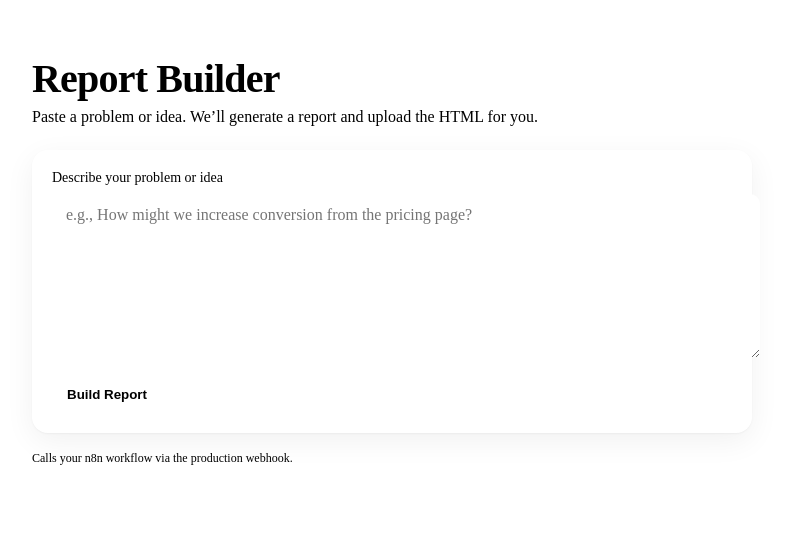
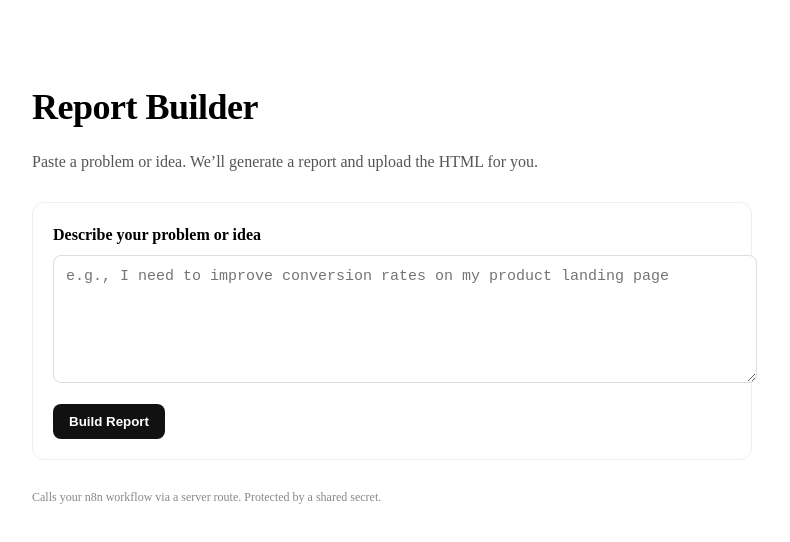
Before and after one commit to iamianmoss/report-uploader, a Next.js app: page / in a window 1280 px wide. Shown: the top 542 px of the page, without its empty margins (248-1038 px from the left). Built offline with nearby package versions, Linux system fonts and the light colour scheme.

Commit message:
Update page.tsx

```diff
--- a/app/page.tsx
+++ b/app/page.tsx
@@ -1,181 +1,227 @@
 'use client';
 
-import { useState } from 'react';
+import React, { useState } from 'react';
 
-export default function Home() {
-  const [problem, setProblem] = useState('');
-  const [submitting, setSubmitting] = useState(false);
-  const [resultUrl, setResultUrl] = useState<string | null>(null);
-  const [error, setError] = useState<string | null>(null);
+type BuildResponse = {
+  success?: boolean;
+  html_url?: string;
+  filename?: string;
+  message?: string;
+  error?: string;
+};
+
+export default function Page() {
+  const [prompt, setPrompt] = useState('');
+  const [state, setState] = useState<'idle' | 'loading' | 'done' | 'error'>('idle');
+  const [result, setResult] = useState<BuildResponse | null>(null);
 
   async function handleSubmit(e: React.FormEvent) {
     e.preventDefault();
-    setSubmitting(true);
-    setResultUrl(null);
-    setError(null);
+    const trimmed = prompt.trim();
+    if (!trimmed) return;
+
+    setState('loading');
+    setResult(null);
 
     try {
-      // Call your n8n webhook (use the PRODUCTION webhook).
-      // Put this in Vercel env: NEXT_PUBLIC_N8N_WEBHOOK_URL
-      const webhook = process.env.NEXT_PUBLIC_N8N_WEBHOOK_URL!;
-      const res = await fetch('/api/report', {
+      const res = await fetch('/api/build', {
         method: 'POST',
         headers: { 'Content-Type': 'application/json' },
-        body: JSON.stringify({ question: problem }),
+        body: JSON.stringify({ prompt: trimmed }),
       });
 
-      // Try JSON first; fall back to raw text
-      let data: any = null;
-      const text = await res.text();
-      try { data = JSON.parse(text); } catch (_) {}
+      const data: BuildResponse = await res.json();
 
       if (!res.ok) {
-        throw new Error(data?.message || text || 'Request failed');
+        setResult({ error: data.error || 'Request failed' });
+        setState('error');
+        return;
       }
 
-      // Accept either {url} or {html_url} or {link}
-      const link = data?.url || data?.html_url || data?.link || null;
-      setResultUrl(link);
-    } catch (err: any) {
-      setError(err?.message || 'Something went wrong.');
-    } finally {
-      setSubmitting(false);
+      setResult(data);
+      setState('done');
+    } catch (err) {
+      setResult({ error: (err as Error).message });
+      setState('error');
     }
   }
 
+  function reset() {
+    setPrompt('');
+    setResult(null);
+    setState('idle');
+  }
+
   return (
-    <main>
-      <section className="wrap">
-        <header className="hero">
-          <h1>Report Builder</h1>
-          <p className="sub">
-            Paste a problem or idea. We’ll generate a report and upload the HTML for you.
-          </p>
-        </header>
+    <main style={{ maxWidth: 720, margin: '0 auto', padding: '48px 16px', lineHeight: 1.5 }}>
+      <h1 style={{ fontSize: 36, fontWeight: 800, letterSpacing: -0.5, marginBottom: 8 }}>
+        Report Builder
+      </h1>
+      <p style={{ color: '#555', marginBottom: 28 }}>
+        Paste a problem or idea. We’ll generate a report and upload the HTML for you.
+      </p>
 
-        <form className="card" onSubmit={handleSubmit}>
-          <label htmlFor="problem">Describe your problem or idea</label>
+      {/* IDLE (input) */}
+      {state === 'idle' && (
+        <form onSubmit={handleSubmit} style={cardStyle}>
+          <label htmlFor="prompt" style={labelStyle}>
+            Describe your problem or idea
+          </label>
           <textarea
-            id="problem"
-            value={problem}
-            onChange={(e) => setProblem(e.target.value)}
-            placeholder="e.g., How might we increase conversion from the pricing page?"
-            required
+            id="prompt"
+            value={prompt}
+            onChange={(e) => setPrompt(e.target.value)}
+            placeholder="e.g., I need to improve conversion rates on my product landing page"
+            rows={6}
+            style={textareaStyle}
           />
-          <button type="submit" disabled={submitting}>
-            {submitting ? 'Building…' : 'Build Report'}
+          <button type="submit" style={buttonStyle}>
+            Build Report
           </button>
+        </form>
+      )}
 
-          {resultUrl && (
-            <p className="success">
-              ✅ Report uploaded. <a href={resultUrl} target="_blank">Open report</a>
-            </p>
+      {/* LOADING */}
+      {state === 'loading' && (
+        <div style={cardStyle}>
+          <div style={{ display: 'flex', alignItems: 'center', gap: 12 }}>
+            <Spinner />
+            <div>
+              <div style={{ fontWeight: 700 }}>Building your report…</div>
+              <div style={{ color: '#666', fontSize: 14 }}>
+                This can take a minute while we analyze context and upload the HTML.
+              </div>
+            </div>
+          </div>
+        </div>
+      )}
+
+      {/* DONE */}
+      {state === 'done' && (
+        <div style={cardStyle}>
+          {result?.html_url ? (
+            <>
+              <div style={{ fontWeight: 700, marginBottom: 6 }}>Report ready ✅</div>
+              <p style={{ marginBottom: 16 }}>
+                Your HTML report has been uploaded. Click below to view it.
+              </p>
+              <a href={result.html_url} target="_blank" rel="noopener noreferrer" style={linkButtonStyle}>
+                Open Report
+              </a>
+            </>
+          ) : (
+            <>
+              <div style={{ fontWeight: 700, marginBottom: 6 }}>Request completed</div>
+              <p style={{ marginBottom: 16 }}>
+                We didn’t receive a direct report URL in the response. If your workflow publishes the
+                link later, you can refresh this page once it’s ready.
+              </p>
+            </>
           )}
-          {error && <p className="error">⚠️ {error}</p>}
-        </form>
 
-        <footer className="fineprint">
-          Calls your n8n workflow via the production webhook.
-        </footer>
-      </section>
+          <div style={{ marginTop: 20 }}>
+            <button onClick={reset} style={secondaryButtonStyle}>
+              Build another report
+            </button>
+          </div>
+        </div>
+      )}
 
-      <style jsx>{`
-        :root {
-          --fg: #0f172a;       /* slate-900 */
-          --muted: #475569;    /* slate-600 */
-          --bg: #f8fafc;       /* slate-50 */
-          --card: #ffffff;
-          --border: #e2e8f0;   /* slate-200 */
-          --accent: #1e40af;   /* blue-800 */
-          --accentFg: #ffffff;
-          --accentHover: #1d4ed8; /* blue-700 */
-          --success: #0a7d27;
-          --error: #b91c1c;
-        }
-        main {
-          min-height: 100dvh;
-          background: radial-gradient(1200px 600px at 70% -10%, #e0f2fe 0, transparent 60%), var(--bg);
-          color: var(--fg);
-        }
-        .wrap {
-          max-width: 720px;
-          margin: 0 auto;
-          padding: 48px 20px 64px;
-        }
-        .hero {
-          margin-bottom: 24px;
-          text-align: left;
-        }
-        h1 {
-          font-size: clamp(28px, 4vw, 40px);
-          line-height: 1.15;
-          margin: 0 0 6px;
-          letter-spacing: -0.02em;
-        }
-        .sub {
-          margin: 0;
-          color: var(--muted);
-        }
-        .card {
-          background: var(--card);
-          border: 1px solid var(--border);
-          border-radius: 16px;
-          padding: 20px;
-          box-shadow:
-            0 1px 2px rgba(0,0,0,0.04),
-            0 8px 30px rgba(2,6,23,0.06);
-        }
-        label {
-          display: block;
-          font-size: 14px;
-          color: var(--muted);
-          margin-bottom: 8px;
-        }
-        textarea {
-          width: 100%;
-          min-height: 140px;
-          font: inherit;
-          padding: 12px 14px;
-          border: 1px solid var(--border);
-          border-radius: 10px;
-          resize: vertical;
-          background: #fff;
-          outline: none;
-        }
-        textarea:focus {
-          border-color: #93c5fd; /* blue-300 */
-          box-shadow: 0 0 0 4px rgba(59,130,246,0.15);
-        }
-        button {
-          margin-top: 14px;
-          padding: 10px 14px;
-          border-radius: 10px;
-          border: 1px solid transparent;
-          background: var(--accent);
-          color: var(--accentFg);
-          font-weight: 600;
-          cursor: pointer;
-        }
-        button:hover { background: var(--accentHover); }
-        button[disabled] {
-          opacity: 0.6;
-          cursor: progress;
-        }
-        .success, .error {
-          margin-top: 12px;
-          font-size: 14px;
-        }
-        .success a {
-          color: var(--accent);
-          text-decoration: underline;
-        }
-        .error { color: var(--error); }
-        .fineprint {
-          margin-top: 18px;
-          font-size: 12px;
-          color: var(--muted);
-        }
-      `}</style>
+      {/* ERROR */}
+      {state === 'error' && (
+        <div style={cardStyle}>
+          <div style={{ color: '#b00020', fontWeight: 700, marginBottom: 8 }}>Something went wrong</div>
+          <pre style={preStyle}>{result?.error || 'Unknown error'}</pre>
+          <button onClick={reset} style={secondaryButtonStyle}>
+            Try again
+          </button>
+        </div>
+      )}
+
+      <p style={{ color: '#888', fontSize: 12, marginTop: 28 }}>
+        Calls your n8n workflow via a server route. Protected by a shared secret.
+      </p>
     </main>
   );
 }
+
+/** Styles (quick inline so you can paste and go) */
+const cardStyle: React.CSSProperties = {
+  border: '1px solid #eee',
+  borderRadius: 12,
+  padding: 20,
+  background: '#fff',
+};
+
+const labelStyle: React.CSSProperties = {
+  display: 'block',
+  fontWeight: 600,
+  marginBottom: 8,
+};
+
+const textareaStyle: React.CSSProperties = {
+  width: '100%',
+  resize: 'vertical',
+  padding: 12,
+  borderRadius: 8,
+  border: '1px solid #ddd',
+  fontSize: 15,
+  outline: 'none',
+  marginBottom: 14,
+};
+
+const buttonStyle: React.CSSProperties = {
+  background: '#111',
+  color: '#fff',
+  padding: '10px 16px',
+  borderRadius: 8,
+  border: 'none',
+  cursor: 'pointer',
+  fontWeight: 700,
+};
+
+const secondaryButtonStyle: React.CSSProperties = {
+  background: '#f3f4f6',
+  color: '#111',
+  padding: '10px 16px',
+  borderRadius: 8,
+  border: '1px solid #e5e7eb',
+  cursor: 'pointer',
+  fontWeight: 600,
+};
+
+const linkButtonStyle: React.CSSProperties = {
+  display: 'inline-block',
+  background: '#111',
+  color: '#fff',
+  padding: '10px 16px',
+  borderRadius: 8,
+  textDecoration: 'none',
+  fontWeight: 700,
+};
+
+const preStyle: React.CSSProperties = {
+  background: '#f9fafb',
+  border: '1px solid #eee',
+  padding: 12,
+  borderRadius: 8,
+  whiteSpace: 'pre-wrap',
+  wordBreak: 'break-word',
+};
+
+function Spinner() {
+  return (
+    <span
+      aria-label="loading"
+      style={{
+        width: 18,
+        height: 18,
+        borderRadius: '50%',
+        border: '2px solid #ddd',
+        borderTopColor: '#111',
+        display: 'inline-block',
+        animation: 'spin 1s linear infinite',
+      }}
+    />
+  );
+}
```
